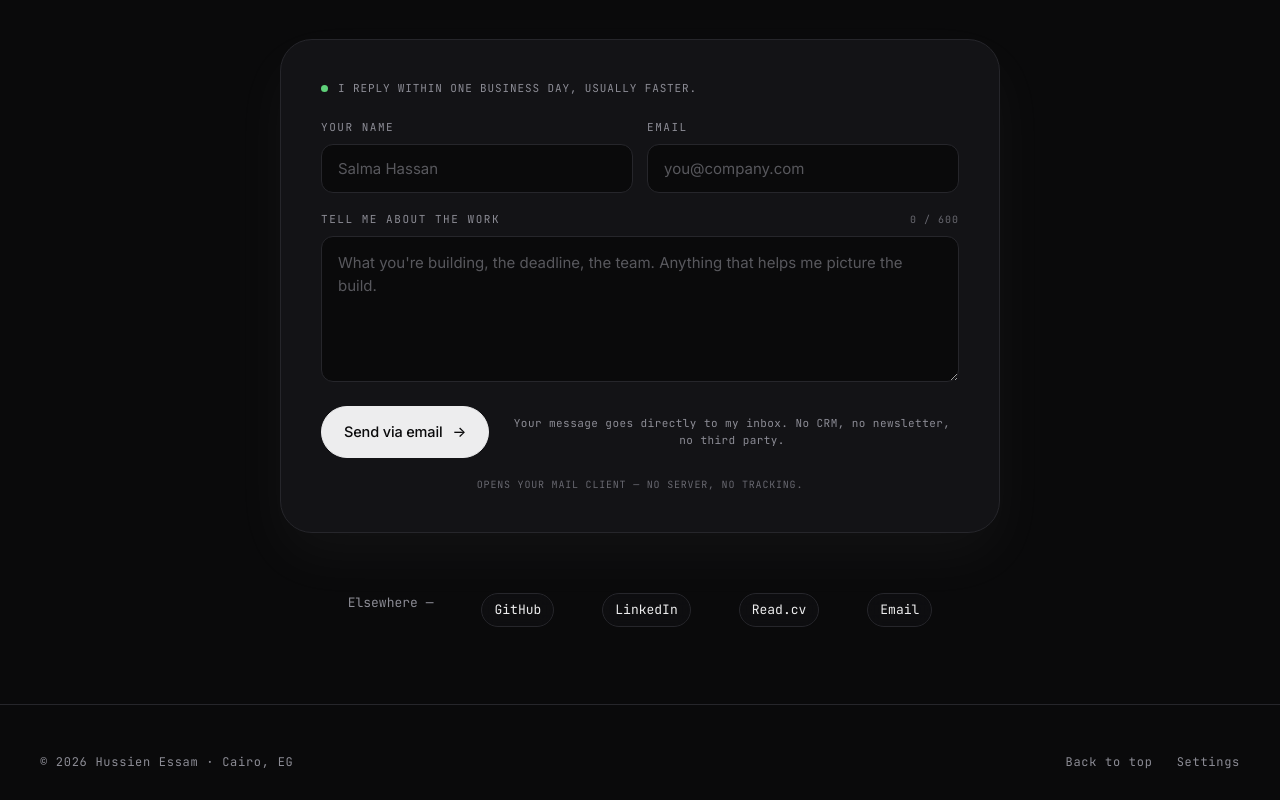
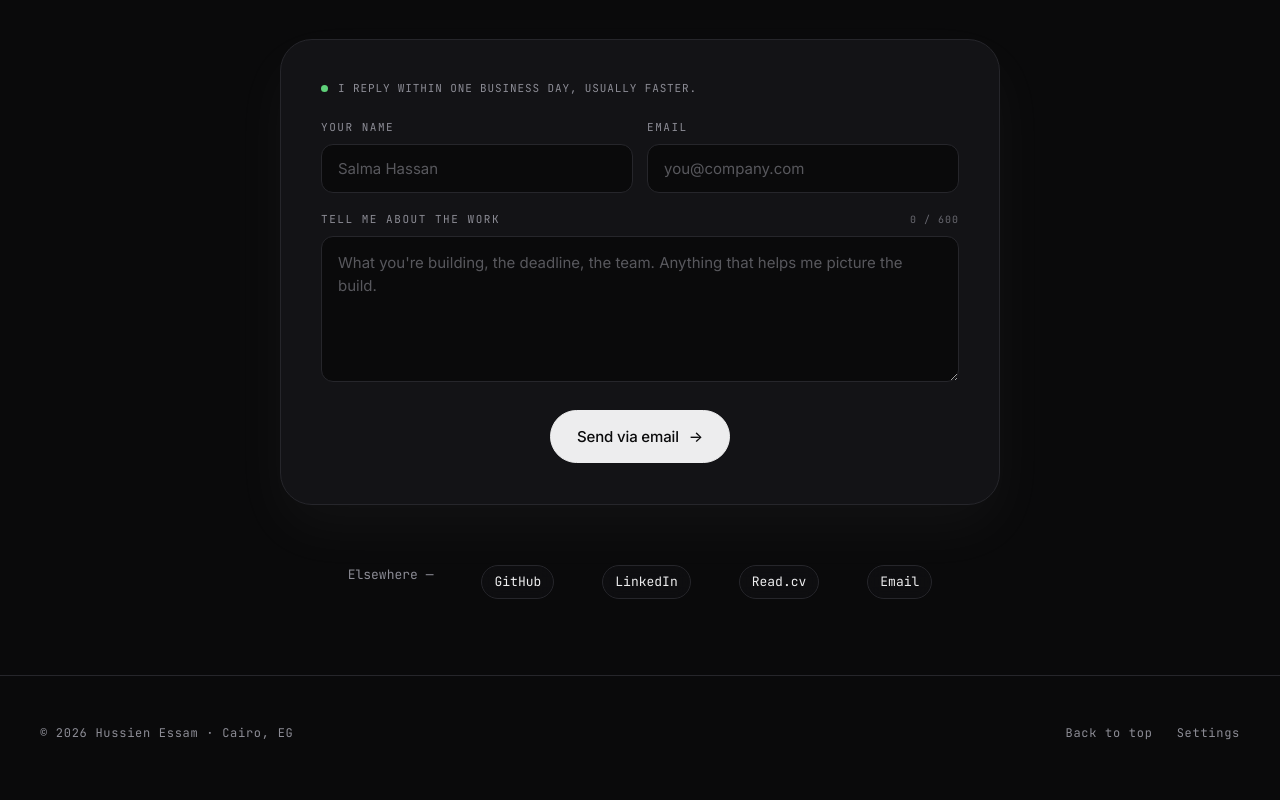
Before and after one commit to hussienessam04/portfolio, a Next.js app: page /en in a window 1280 px wide. Shown: the part 7945-8745 px from the top of the page. After the commit the page ends 8716 px from the top, so only its background shows below. Built offline with nearby package versions, Linux system fonts and the light colour scheme.

Commit message:
refactor: drop privacy note + submit hint, center submit button

```diff
--- a/messages/ar.json
+++ b/messages/ar.json
@@ -153,8 +153,6 @@
     "messageLabel": "أخبرني عن العمل",
     "messagePlaceholder": "ما الذي تبنيه، الموعد النهائي، الفريق. أي شيء يساعدني على تصوّر المشروع.",
     "submitLabel": "أرسل عبر البريد",
-    "submitHint": "يفتح تطبيق البريد — بلا خادم، بلا تتبّع.",
-    "privacyNote": "رسالتك تصل إلى بريدي مباشرة. بلا CRM، بلا نشرة، بلا طرف ثالث.",
     "responseNote": "أرد خلال يوم عمل واحد، غالباً أسرع."
   },
   "availability": {
--- a/messages/en.json
+++ b/messages/en.json
@@ -187,8 +187,6 @@
     "messageLabel": "Tell me about the work",
     "messagePlaceholder": "What you're building, the deadline, the team. Anything that helps me picture the build.",
     "submitLabel": "Send via email",
-    "submitHint": "Opens your mail client — no server, no tracking.",
-    "privacyNote": "Your message goes directly to my inbox. No CRM, no newsletter, no third party.",
     "responseNote": "I reply within one business day, usually faster."
   },
   "availability": {
--- a/spawn-dev.cjs
+++ /dev/null
@@ -1,5 +0,0 @@
-require('child_process').spawn(
-  process.execPath,
-  ['./node_modules/next/dist/bin/next', 'dev', '-p', '3737'],
-  { detached: true, stdio: 'ignore', cwd: __dirname, env: { ...process.env, BROWSER: 'none' } }
-).unref();
--- a/src/app/[locale]/page.tsx
+++ b/src/app/[locale]/page.tsx
@@ -24,8 +24,8 @@ export default async function HomePage({ params }: { params: Promise<{ locale: s
     nameLabel: string; namePlaceholder: string;
     emailLabel: string; emailPlaceholder: string;
     messageLabel: string; messagePlaceholder: string;
-    submitLabel: string; submitHint: string;
-    privacyNote: string; responseNote: string;
+    submitLabel: string;
+    responseNote: string;
   };
 
   // hero head split-words (EN: "Frontend developer crafting interfaces that live and breathe.")
@@ -364,8 +364,6 @@ export default async function HomePage({ params }: { params: Promise<{ locale: s
             messageLabel={contactForm.messageLabel}
             messagePlaceholder={contactForm.messagePlaceholder}
             submitLabel={contactForm.submitLabel}
-            submitHint={contactForm.submitHint}
-            privacyNote={contactForm.privacyNote}
             responseNote={contactForm.responseNote}
           />
           <div className="contact-channels">
--- a/src/components/ContactForm.tsx
+++ b/src/components/ContactForm.tsx
@@ -10,8 +10,6 @@ type Props = {
   messageLabel: string;
   messagePlaceholder: string;
   submitLabel: string;
-  submitHint: string;
-  privacyNote: string;
   responseNote: string;
 };
 
@@ -83,10 +81,7 @@ export function ContactForm(props: Props) {
         <button type="submit" className="btn btn-solid magnetic" data-cursor="mail">
           {props.submitLabel}<span className="arr">→</span>
         </button>
-        <p className="contact-form-privacy">{props.privacyNote}</p>
       </div>
-
-      <p className="contact-form-subhint">{props.submitHint}</p>
     </form>
   );
 }
--- a/src/styles/globals.css
+++ b/src/styles/globals.css
@@ -429,10 +429,8 @@ a:focus-visible, button:focus-visible, .magnetic:focus-visible { outline: 2px so
 .cf-field input::placeholder, .cf-field textarea::placeholder { color: color-mix(in oklab, var(--muted) 60%, transparent); }
 .cf-field textarea { min-height: 140px; line-height: 1.55; resize: vertical; }
 
-.contact-form-footer { display: flex; align-items: center; gap: 16px; flex-wrap: wrap; margin-block-start: 6px; }
-.contact-form-footer .btn { padding: 14px 22px; }
-.contact-form-privacy { margin: 0; font-family: var(--font-mono); font-size: 11px; letter-spacing: 0.04em; color: var(--muted); flex: 1 1 240px; }
-.contact-form-subhint { margin: 0; font-family: var(--font-mono); font-size: 10px; letter-spacing: 0.08em; text-transform: uppercase; color: color-mix(in oklab, var(--muted) 70%, transparent); text-align: center; }
+.contact-form-footer { display: flex; justify-content: center; margin-block-start: 10px; }
+.contact-form-footer .btn { padding: 14px 26px; font-size: 15px; }
 
 @media (max-width: 560px) {
   .contact-form-row { grid-template-columns: 1fr; }
```
